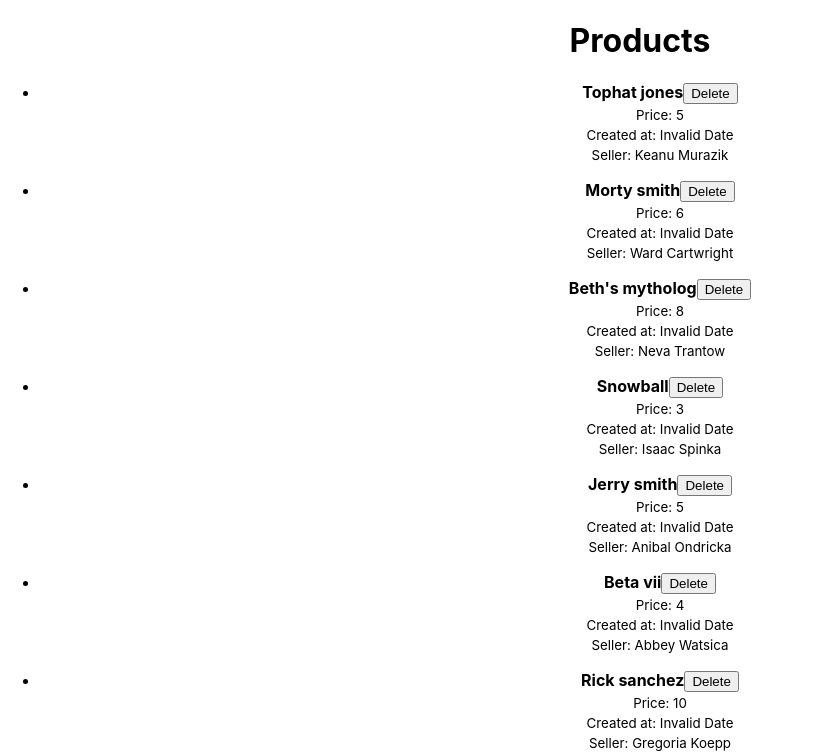
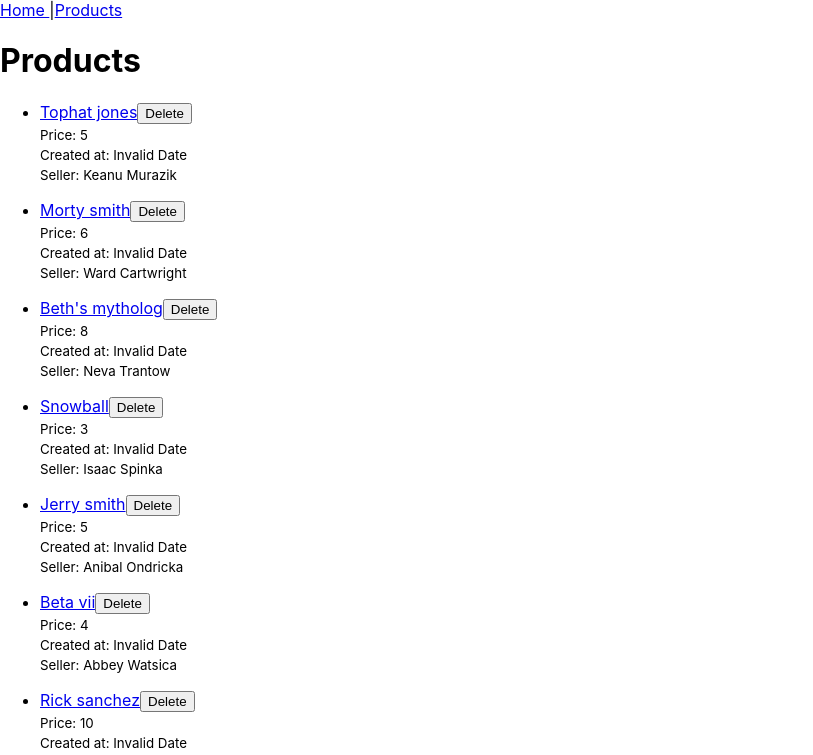
Before and after one commit to CodeCoreYVR/lab_solutions_august_2021, a React (Create React App) app in the folder react_basics/react-amazon-client/: page /products in a window 1280 px wide. Shown: the top 755 px of the page, without its empty margins (0-813 px from the left). Built offline with nearby package versions, Linux system fonts and the light colour scheme.

Commit message:
react client lab 1

```diff
--- a/react_basics/react-amazon-client/package.json
+++ b/react_basics/react-amazon-client/package.json
@@ -8,6 +8,7 @@
     "@testing-library/user-event": "^12.1.10",
     "react": "^17.0.2",
     "react-dom": "^17.0.2",
+    "react-router-dom": "^5.2.0",
     "react-scripts": "4.0.3",
     "web-vitals": "^1.0.1"
   },
--- a/react_basics/react-amazon-client/src/App.js
+++ b/react_basics/react-amazon-client/src/App.js
@@ -1,13 +1,26 @@
 import './App.css';
 import ProductShowPage from './components/ProductShowPage';
-import ProductIndexPage from './components/ProductIndexPage'
+import ProductIndexPage from './components/ProductIndexPage';
+import { BrowserRouter, Route, Switch } from 'react-router-dom'
+import Home from './components/Home';
+import NavBar from './components/NavBar'
+
 
 function App() {
   return (
-    <div className="App">
-      <ProductIndexPage />
-      <ProductShowPage />
-    </div>
+    // <div className="App">
+    //   <ProductIndexPage />
+    //   <ProductShowPage />
+    // </div>
+    <BrowserRouter>
+      <NavBar />
+      <Switch>
+        {/* /products/12 */}
+        <Route path='/' exact component={Home} />
+        <Route path='/products' exact component={ProductIndexPage} />
+        <Route path='/products/:id' component={ProductShowPage} />
+      </Switch>
+    </BrowserRouter>
   );
 }
 
--- /dev/null
+++ b/react_basics/react-amazon-client/src/components/Home.js
@@ -0,0 +1,9 @@
+import React from 'react'
+
+export default function Home() {
+    return (
+        <div>
+            This is home page
+        </div>
+    )
+}
--- /dev/null
+++ b/react_basics/react-amazon-client/src/components/NavBar.js
@@ -0,0 +1,12 @@
+import React from 'react';
+import { NavLink } from 'react-router-dom'
+
+export default function Navbar() {
+    return (
+        <nav>
+            <NavLink to="/" > Home </NavLink>
+            |
+            <NavLink to="/products">Products</NavLink>
+        </nav>
+    )
+}
--- a/react_basics/react-amazon-client/src/components/ProductIndexPage.js
+++ b/react_basics/react-amazon-client/src/components/ProductIndexPage.js
@@ -1,6 +1,7 @@
 import React, { Component } from 'react';
 import NewProductForm from './NewProductForm';
-import productsData from '../mock_data/productIndexData.json'
+import productsData from '../mock_data/productIndexData.json';
+import { NavLink } from 'react-router-dom'
 
 
 class ProductIndexPage extends Component {
@@ -37,7 +38,7 @@ class ProductIndexPage extends Component {
                     {this.state.products.map((product, index) => (
                         <li key={index}>
                             <p>
-                                <b>{product.title}</b>
+                                <NavLink to={`/products/${product.id}`}>{product.title}</NavLink>
                                 <button className="ui right floated red button" onClick={() => this.deleteProduct(product.id)} >
                                     Delete
                                 </button>
```
Also changed, not shown: 1 other file (tests, documents, lock files or other folders).
